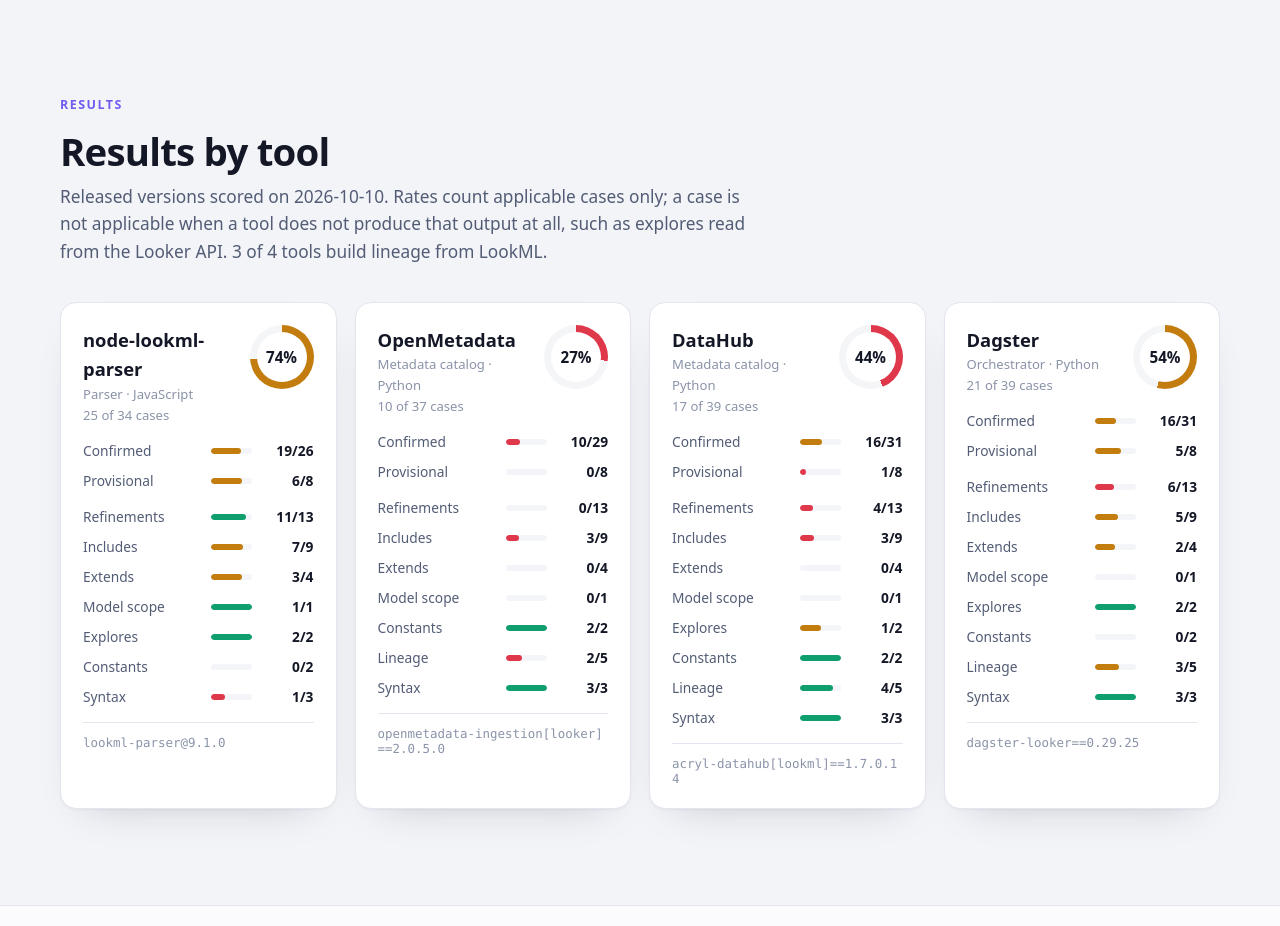
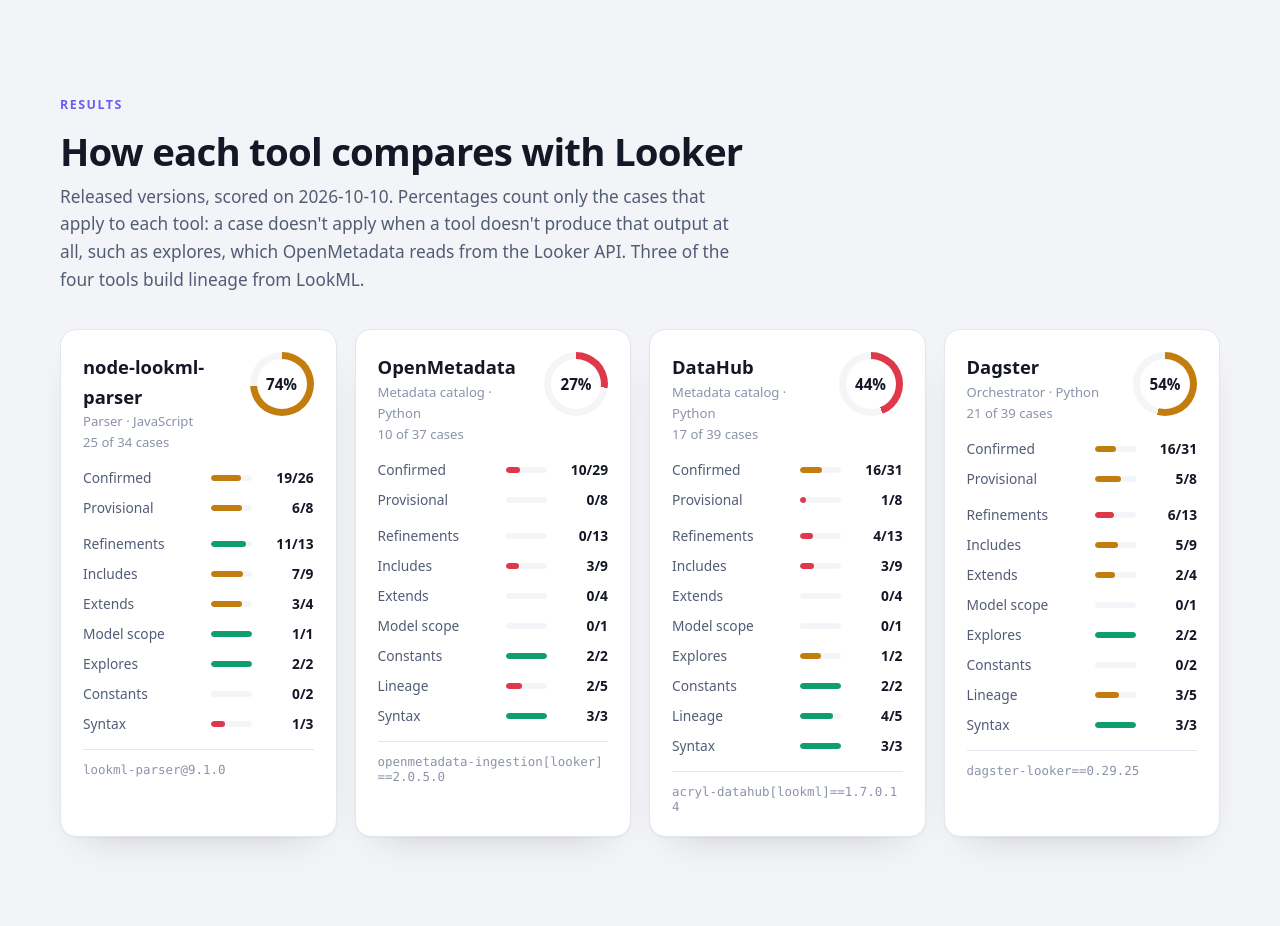
Before and after one commit to looker-open-source/lookml-conformance, a plain HTML site: page site/index.html in a window 1280 px wide. Shown: the part 3260-4186 px from the top of the page. Drawn offline with Linux system fonts and the light colour scheme.

Commit message:
Rename the results heading and explain applicable cases
- Heading: "How each tool compares with Looker".
- Explain which cases count, with the OpenMetadata explores example.

```diff
--- a/site/app.js
+++ b/site/app.js
@@ -29,6 +29,9 @@ const pct = ({ passed, applicable }) => (applicable ? Math.round((100 * passed)
 // Score colours: under 50% red, 50 to 79% yellow, 80% and up green.
 const tier = (rate) => (rate < 50 ? "low" : rate < 80 ? "mid" : "high");
 const isLineageTool = (tool) => tool.kind !== "Parser";
+const NUMBER_WORDS = ["zero", "one", "two", "three", "four", "five", "six", "seven", "eight", "nine", "ten"];
+const numberWord = (n) => NUMBER_WORDS[n] ?? String(n);
+const capitalize = (s) => s.charAt(0).toUpperCase() + s.slice(1);
 
 function tally(data, toolName, cases) {
   const verdicts = cases.map((c) => c.verdicts[toolName]).filter((v) => v && v.outcome !== "n/a");
@@ -241,9 +244,10 @@ function renderExample(data) {
 function renderTools(data) {
   const lineage = data.tools.filter(isLineageTool);
   $("#results-lede").textContent =
-    `Released versions scored on ${data.date}. Rates count applicable cases only; ` +
-    `a case is not applicable when a tool does not produce that output at all, such as explores read from the Looker API. ` +
-    `${lineage.length} of ${data.tools.length} tools build lineage from LookML.`;
+    `Released versions, scored on ${data.date}. Percentages count only the cases that apply to each tool: ` +
+    `a case doesn't apply when a tool doesn't produce that output at all, such as explores, which OpenMetadata ` +
+    `reads from the Looker API. ${capitalize(numberWord(lineage.length))} of the ${numberWord(data.tools.length)} ` +
+    `tools build lineage from LookML.`;
 
   $("#tools").replaceChildren(
     ...data.tools.map((tool) => {
--- a/site/index.html
+++ b/site/index.html
@@ -84,7 +84,7 @@
     <section class="section section--alt" id="results">
       <div class="wrap">
         <p class="eyebrow">Results</p>
-        <h2>Results by tool</h2>
+        <h2>How each tool compares with Looker</h2>
         <p class="section__lede" id="results-lede"></p>
         <div class="tools" id="tools"></div>
       </div>
```
